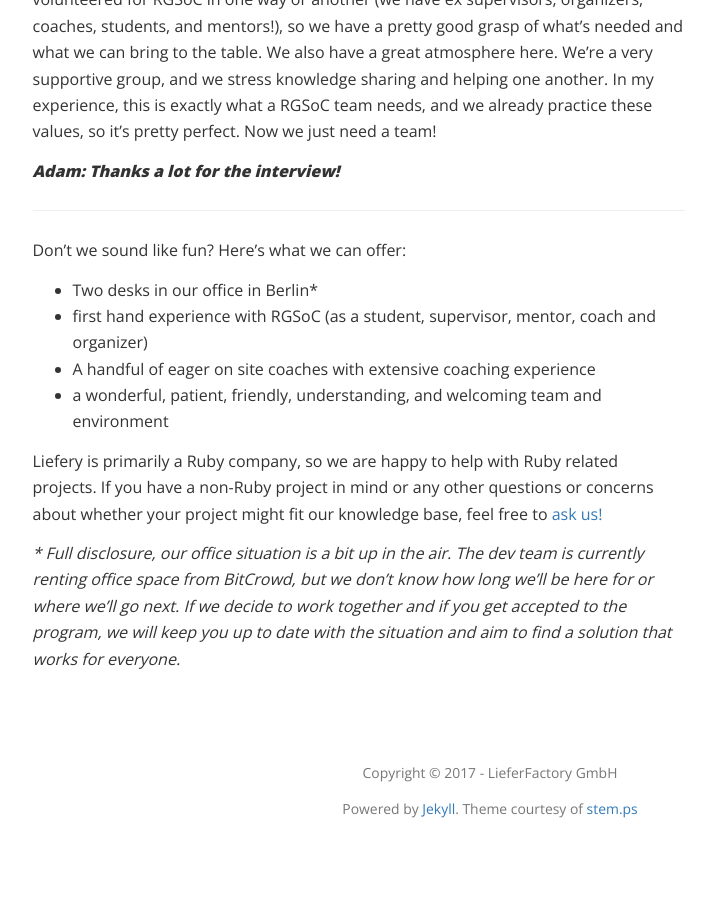
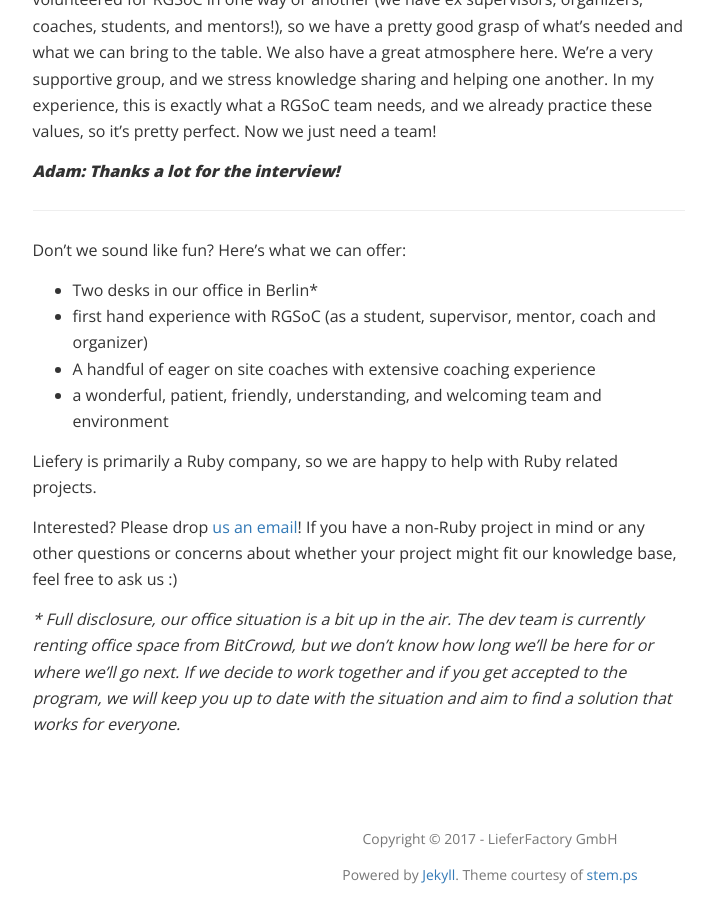
Before and after one commit to liefery-it-legacy/blog, a Jekyll site: the page built from _posts/2018-02-12-we-want-to-be-your-rgsoc-coaching-company.md, in a window 1280 px wide and 900 px high, scrolled down 2395 px. Shown: the whole window, without its empty margins (150-866 px from the left). Built offline with Jekyll 4.4.1, drawn with Linux system fonts in a browser that asks for light colours; nearby versions of some CDN libraries; comment, search, counter and statistics services are not loaded; before the commit the page ends 3229 px from its top, so only the background shows below that.

Commit message:
come on people, email us!

```diff
--- a/_posts/2018-02-12-we-want-to-be-your-rgsoc-coaching-company.md
+++ b/_posts/2018-02-12-we-want-to-be-your-rgsoc-coaching-company.md
@@ -46,7 +46,9 @@ Don't we sound like fun? Here's what we can offer:
 * A handful of eager on site coaches with extensive coaching experience
 * a wonderful, patient, friendly, understanding, and welcoming team and environment
 
-Liefery is primarily a Ruby company, so we are happy to help with Ruby related projects. If you have a non-Ruby project in mind or any other questions or concerns about whether your project might fit our knowledge base, feel free to [ask us!](mailto:tam@liefery.com)
+Liefery is primarily a Ruby company, so we are happy to help with Ruby related projects.
+
+Interested? Please drop [us an email](mailto:tam@liefery.com)! If you have a non-Ruby project in mind or any other questions or concerns about whether your project might fit our knowledge base, feel free to ask us :)
 
 
 _* Full disclosure, our office situation is a bit up in the air. The dev team is currently renting office space from BitCrowd, but we don't know how long we'll be here for or where we'll go next. If we decide to work together and if you get accepted to the program, we will keep you up to date with the situation and aim to find a solution that works for everyone._
```
